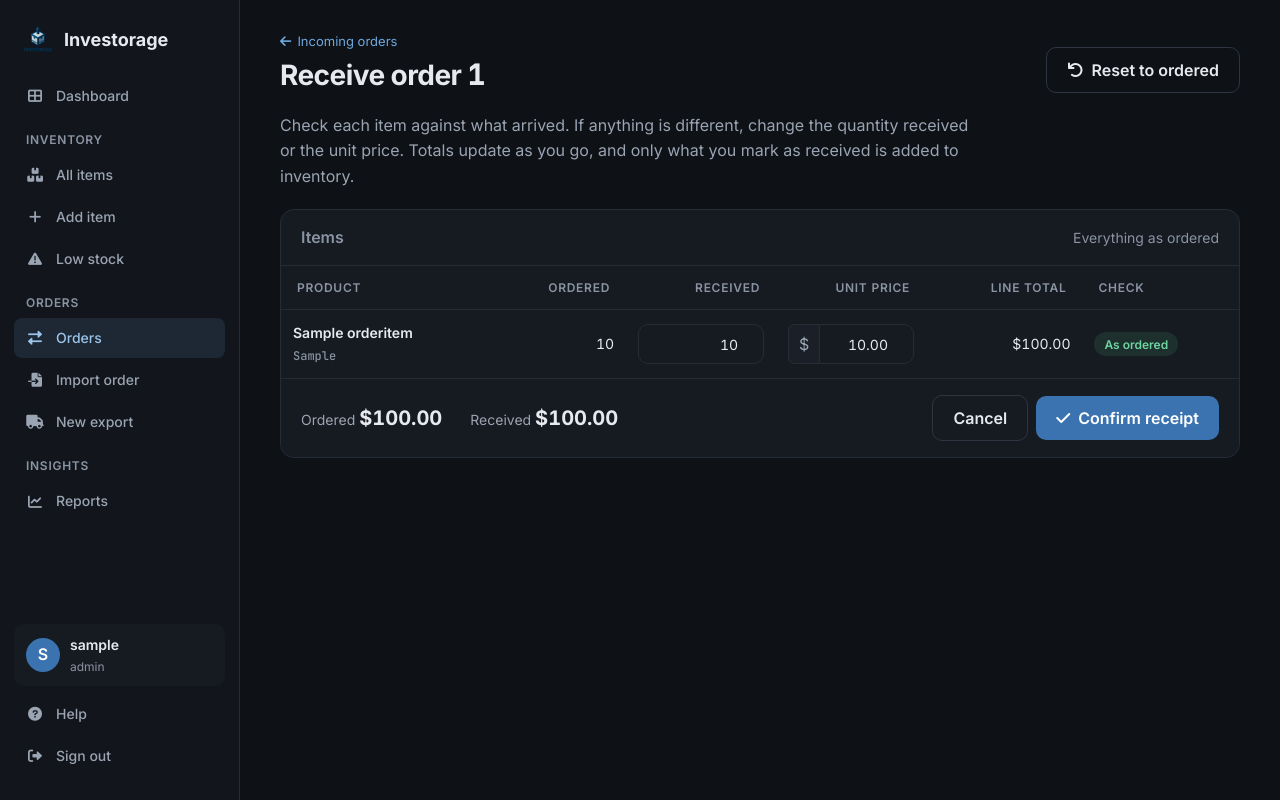
After one commit to AndrewPuig77/Investorage, a PHP site: page /receiveOrder.php?orderID=1 in a window 1280 px wide. The commit adds this page. Run offline with PHP 8.4, Linux system fonts and the light colour scheme; the visitor is signed in with stand-in values (Sample User, id 1); tables that the repository leaves empty hold one stand-in row (values such as "Sample post").

Commit message:
Check a delivery against the order before receiving it
Mark received now opens a Receive order screen listing each item with
what was ordered. Change the quantity received or the unit price for
anything that differs; each row says As ordered, Short N, N extra, Not
received or Price changed, and the order total recalculates beside the
original.

confirmOrder.php then saves what arrived to the order lines, sets the
order total to what was received, adds only received quantities to
inventory as In-Stock, and logs each line with any difference. It runs
in one transaction, validates every quantity and price, refuses a
delivery where nothing arrived, and now checks the order belongs to
the user's warehouse.

```diff
--- a/public/exportOrder.php
+++ b/public/exportOrder.php
@@ -140,11 +140,7 @@ echo $license;
       <a class="btn btn-secondary" href="exportOrder.php?<?php echo $downloadQuery('pdf'); ?>" target="_blank"><i class="fas fa-file-pdf" aria-hidden="true"></i> PDF</a>
       <?php if ($isPending): ?>
         <a class="btn btn-secondary" href="editOrder.php?orderID=<?php echo urlencode($orderID); ?>"><i class="fas fa-pen" aria-hidden="true"></i> Edit</a>
-        <form action="actions/confirmOrder.php" method="post" class="d-inline"
-              onsubmit="return confirm('Mark this order as received? Its items will be added to inventory.');">
-          <input type="hidden" name="orderID" value="<?php echo htmlspecialchars($orderID); ?>">
-          <button type="submit" class="btn btn-primary"><i class="fas fa-check" aria-hidden="true"></i> Mark received</button>
-        </form>
+        <a class="btn btn-primary" href="receiveOrder.php?orderID=<?php echo urlencode($orderID); ?>"><i class="fas fa-check" aria-hidden="true"></i> Mark received</a>
       <?php endif; ?>
     </header>
 
--- a/public/includes/indexElements.php
+++ b/public/includes/indexElements.php
@@ -620,7 +620,7 @@ $navActive = '
     ' . $appNavLink('addInventory.php', 'fas fa-plus', 'Add item') . '
     ' . $appNavLink('lowstockReport.php', 'fas fa-exclamation-triangle', 'Low stock') . '
     <div class="app-nav-label">Orders</div>
-    ' . $appNavLink('orderManagement.php', 'fas fa-exchange-alt', 'Orders', ['editOrder.php', 'exportOrder.php', 'exportWarehouseView.php', 'exportWarehouseManagement.php']) . '
+    ' . $appNavLink('orderManagement.php', 'fas fa-exchange-alt', 'Orders', ['editOrder.php', 'receiveOrder.php', 'exportOrder.php', 'exportWarehouseView.php', 'exportWarehouseManagement.php']) . '
     ' . $appNavLink('orderImport.php', 'fas fa-file-import', 'Import order') . '
     ' . ($navUserRole === 'Staff' ? '' : $appNavLink('warehouseExport.php', 'fas fa-truck', 'New export')) . '
     ' . ($navUserRole === 'Staff' ? '' : '<div class="app-nav-label">Insights</div>' . $appNavLink('inventoryReport.php', 'fas fa-chart-line', 'Reports')) . '
--- /dev/null
+++ b/public/receiveOrder.php
@@ -0,0 +1,354 @@
+<?php
+// receiveOrder.php - check a delivery against the order before adding it to inventory
+session_start();
+include 'includes/connection.php';
+include 'includes/indexElements.php';
+error_reporting(E_ALL);
+ini_set('display_errors', 1);
+
+if (!isset($_SESSION["userID"], $_SESSION["GroupID"])) {
+    header("Location: logIn.php");
+    exit();
+}
+$GroupID = $_SESSION["GroupID"];
+$orderID = $_GET['orderID'] ?? '';
+
+function backToOrders($text) {
+    header("Location: orderManagement.php?error=" . urlencode($text));
+    exit();
+}
+
+if (!is_string($orderID) || $orderID === '') {
+    backToOrders("Choose an order to receive.");
+}
+
+// The order, if it was placed by someone in this warehouse
+$stmt = $conn->prepare("
+    SELECT o.* FROM Orders o
+    INNER JOIN RoleAccess r ON o.UserID = r.UserID
+    WHERE o.OrderID = ? AND r.GroupID = ?
+");
+$stmt->bind_param("si", $orderID, $GroupID);
+$stmt->execute();
+$order = $stmt->get_result()->fetch_assoc();
+$stmt->close();
+
+if (!$order) {
+    backToOrders("That order isn't in your warehouse.");
+}
+if ($order['OrderStatus'] !== 'pending') {
+    header("Location: exportOrder.php?" . http_build_query(['orderID' => $orderID, 'type' => 'web']));
+    exit();
+}
+
+$stmt = $conn->prepare("SELECT * FROM OrderItems WHERE OrderID = ? ORDER BY id");
+$stmt->bind_param("s", $orderID);
+$stmt->execute();
+$items = $stmt->get_result()->fetch_all(MYSQLI_ASSOC);
+$stmt->close();
+$conn->close();
+
+$orderedTotal = 0.0;
+foreach ($items as $item) {
+    $orderedTotal += (float) $item['SalesPrice'] * (int) ($item['Quantity'] ?? $item['Stock']);
+}
+?>
+<!DOCTYPE html>
+<html lang="en">
+<head>
+    <?php echo $head; ?>
+    <title>Receive order <?php echo htmlspecialchars($orderID); ?> | Investorage</title>
+    <style>
+        .receive-table td {
+            padding: 12px 12px;
+        }
+
+        .receive-table .input-cell {
+            width: 150px;
+        }
+
+        .receive-table input.form-control {
+            min-height: 40px;
+            padding: 6px 10px;
+            text-align: right;
+            font-size: 0.875rem;
+            font-variant-numeric: tabular-nums;
+        }
+
+        .receive-table .input-group-text {
+            min-height: 40px;
+            padding: 0 10px;
+            background: var(--card-hover);
+            border: 1px solid var(--border-color);
+            color: var(--text-secondary);
+        }
+
+        .receive-table tr.changed td {
+            background: rgba(224,162,59,.06);
+        }
+
+        .receive-table tr.missing td {
+            background: rgba(229,103,107,.06);
+        }
+
+        .was {
+            margin-top: 4px;
+            font-size: 0.75rem;
+            color: var(--text-muted);
+            text-align: right;
+        }
+
+        .totals {
+            display: flex;
+            flex-wrap: wrap;
+            gap: 8px 28px;
+            align-items: baseline;
+            font-size: 0.875rem;
+            color: var(--text-secondary);
+        }
+
+        .totals strong {
+            font-size: 1.25rem;
+            color: var(--text-primary);
+            font-variant-numeric: tabular-nums;
+        }
+
+        .totals .diff-down {
+            color: #F5999B;
+        }
+
+        .totals .diff-up {
+            color: #6FD3A1;
+        }
+
+        .confirm-bar {
+            position: sticky;
+            bottom: 0;
+            z-index: 5;
+            display: flex;
+            flex-wrap: wrap;
+            align-items: center;
+            justify-content: space-between;
+            gap: 16px;
+            padding: 16px 20px;
+            border-top: 1px solid var(--border-color);
+            border-radius: 0 0 14px 14px;
+            background: var(--card-bg);
+        }
+
+        .form-error {
+            font-size: 0.8125rem;
+            color: #F5999B;
+        }
+    </style>
+</head>
+<body>
+    <?php echo $navActive; ?>
+
+    <main class="page">
+        <header class="page-header">
+            <div class="titles">
+                <a class="back-link" href="orderManagement.php"><i class="fas fa-arrow-left" aria-hidden="true"></i> Incoming orders</a>
+                <h1>Receive order <span class="mono" style="font-size: inherit"><?php echo htmlspecialchars($orderID); ?></span></h1>
+            </div>
+            <button type="button" class="btn btn-secondary" id="resetAll"><i class="fas fa-undo" aria-hidden="true"></i> Reset to ordered</button>
+        </header>
+
+        <p class="mb-0" style="color: var(--text-secondary); max-width: 70ch">
+            Check each item against what arrived. If anything is different, change the quantity received or the unit price. Totals update as you go, and only what you mark as received is added to inventory.
+        </p>
+
+        <?php if (empty($items)): ?>
+            <section class="panel">
+                <div class="empty-state">
+                    <h2>This order has no items</h2>
+                    <p>There is nothing to receive. You can delete the order from the orders list.</p>
+                    <a href="orderManagement.php" class="btn btn-secondary">Back to orders</a>
+                </div>
+            </section>
+        <?php else: ?>
+        <form action="actions/confirmOrder.php" method="post" id="receiveForm" class="panel" novalidate>
+            <input type="hidden" name="orderID" value="<?php echo htmlspecialchars($orderID); ?>">
+
+            <div class="panel-bar">
+                <h2 class="panel-title">Items</h2>
+                <span id="changeSummary">Everything as ordered</span>
+            </div>
+
+            <div class="table-wrap">
+                <table class="data-table receive-table" style="min-width: 860px">
+                    <thead>
+                        <tr>
+                            <th>Product</th>
+                            <th class="num">Ordered</th>
+                            <th class="input-cell num">Received</th>
+                            <th class="input-cell num">Unit price</th>
+                            <th class="num">Line total</th>
+                            <th>Check</th>
+                        </tr>
+                    </thead>
+                    <tbody>
+                    <?php foreach ($items as $item):
+                        $id      = (int) $item['id'];
+                        $ordered = (int) ($item['Quantity'] ?? $item['Stock']);
+                        $price   = number_format((float) $item['SalesPrice'], 2, '.', '');
+                        $name    = htmlspecialchars($item['Name']);
+                    ?>
+                        <tr data-ordered="<?php echo $ordered; ?>" data-price="<?php echo $price; ?>">
+                            <td>
+                                <div style="font-weight: 600"><?php echo $name; ?></div>
+                                <div class="cell-sub mono"><?php echo htmlspecialchars($item['SKU']); ?></div>
+                            </td>
+                            <td class="num"><?php echo number_format($ordered); ?></td>
+                            <td class="input-cell">
+                                <input type="number" class="form-control qty-input" name="received[<?php echo $id; ?>]"
+                                       min="0" step="1" value="<?php echo $ordered; ?>" required
+                                       aria-label="Quantity of <?php echo $name; ?> received">
+                            </td>
+                            <td class="input-cell">
+                                <div class="input-group">
+                                    <span class="input-group-text">$</span>
+                                    <input type="number" class="form-control price-input" name="price[<?php echo $id; ?>]"
+                                           min="0" step="0.01" value="<?php echo $price; ?>" required
+                                           aria-label="Unit price of <?php echo $name; ?>">
+                                </div>
+                                <div class="was price-was" hidden>was $<?php echo number_format((float) $price, 2); ?></div>
+                            </td>
+                            <td class="num line-total">$<?php echo number_format($ordered * (float) $price, 2); ?></td>
+                            <td class="row-status"><span class="pill pill-ok">As ordered</span></td>
+                        </tr>
+                    <?php endforeach; ?>
+                    </tbody>
+                </table>
+            </div>
+
+            <div class="confirm-bar">
+                <div class="totals" aria-live="polite">
+                    <span>Ordered <strong>$<?php echo number_format($orderedTotal, 2); ?></strong></span>
+                    <span>Received <strong id="receivedTotal">$<?php echo number_format($orderedTotal, 2); ?></strong></span>
+                    <span id="totalDiff"></span>
+                </div>
+                <div class="d-flex align-items-center gap-2 flex-wrap">
+                    <span class="form-error" id="formError" hidden></span>
+                    <a href="orderManagement.php" class="btn btn-secondary">Cancel</a>
+                    <button type="submit" class="btn btn-primary"><i class="fas fa-check" aria-hidden="true"></i> Confirm receipt</button>
+                </div>
+            </div>
+        </form>
+        <?php endif; ?>
+    </main>
+
+    <?php include 'includes/flash.php'; ?>
+    <script>
+    document.addEventListener('DOMContentLoaded', function () {
+        const form = document.getElementById('receiveForm');
+        if (!form) return;
+        const rows = Array.from(form.querySelectorAll('tbody tr'));
+        const orderedTotal = <?php echo json_encode(round($orderedTotal, 2)); ?>;
+        const money = function (n) {
+            return '$' + n.toLocaleString('en-US', { minimumFractionDigits: 2, maximumFractionDigits: 2 });
+        };
+
+        // Compare one row with the order and describe the difference
+        function checkRow(row) {
+            const ordered = parseInt(row.dataset.ordered, 10);
+            const origPrice = parseFloat(row.dataset.price);
+            const qtyInput = row.querySelector('.qty-input');
+            const priceInput = row.querySelector('.price-input');
+            const qty = parseInt(qtyInput.value, 10);
+            const price = parseFloat(priceInput.value);
+            const valid = qtyInput.value !== '' && qty >= 0 && priceInput.value !== '' && price >= 0;
+
+            row.querySelector('.line-total').textContent = valid ? money(qty * price) : '–';
+            const priceChanged = valid && Math.abs(price - origPrice) > 0.004;
+            row.querySelector('.price-was').hidden = !priceChanged;
+
+            const notes = [];
+            let pill = 'pill-ok';
+            if (!valid) {
+                notes.push('Check the numbers');
+                pill = 'pill-low';
+            } else if (qty === 0) {
+                notes.push('Not received');
+                pill = 'pill-low';
+            } else if (qty < ordered) {
+                notes.push('Short ' + (ordered - qty));
+                pill = 'pill-watch';
+            } else if (qty > ordered) {
+                notes.push((qty - ordered) + ' extra');
+                pill = 'pill-info';
+            }
+            if (priceChanged) {
+                notes.push('Price changed');
+                if (pill === 'pill-ok') pill = 'pill-info';
+            }
+            row.querySelector('.row-status').innerHTML =
+                '<span class="pill ' + pill + '">' + (notes.length ? notes.join(' · ') : 'As ordered') + '</span>';
+            row.classList.toggle('missing', valid && qty === 0);
+            row.classList.toggle('changed', valid && qty !== 0 && notes.length > 0);
+
+            return { valid: valid, changed: notes.length > 0, total: valid ? qty * price : 0, qty: valid ? qty : 0 };
+        }
+
+        function refresh() {
+            let total = 0, changed = 0, invalid = 0;
+            rows.forEach(function (row) {
+                const r = checkRow(row);
+                total += r.total;
+                if (r.changed) changed++;
+                if (!r.valid) invalid++;
+            });
+            document.getElementById('receivedTotal').textContent = money(total);
+            const diff = Math.round((total - orderedTotal) * 100) / 100;
+            const diffEl = document.getElementById('totalDiff');
+            diffEl.className = diff < 0 ? 'diff-down' : diff > 0 ? 'diff-up' : '';
+            diffEl.textContent = diff === 0 ? '' : (diff < 0 ? '−' : '+') + money(Math.abs(diff)) + ' vs ordered';
+            document.getElementById('changeSummary').textContent = changed === 0
+                ? 'Everything as ordered'
+                : changed + (changed === 1 ? ' item differs' : ' items differ') + ' from the order';
+            return { total: total, changed: changed, invalid: invalid };
+        }
+
+        form.addEventListener('input', refresh);
+
+        document.getElementById('resetAll').addEventListener('click', function () {
+            rows.forEach(function (row) {
+                row.querySelector('.qty-input').value = row.dataset.ordered;
+                row.querySelector('.price-input').value = row.dataset.price;
+            });
+            refresh();
+        });
+
+        form.addEventListener('submit', function (e) {
+            const state = refresh();
+            const error = document.getElementById('formError');
+            error.hidden = true;
+            const anyReceived = rows.some(function (row) { return parseInt(row.querySelector('.qty-input').value, 10) > 0; });
+
+            if (state.invalid > 0) {
+                e.preventDefault();
+                error.textContent = 'Quantities must be whole numbers and prices 0 or more.';
+                error.hidden = false;
+                return;
+            }
+            if (!anyReceived) {
+                e.preventDefault();
+                error.textContent = 'Nothing is marked as received. If nothing arrived, keep the order pending or delete it.';
+                error.hidden = false;
+                return;
+            }
+            const message = state.changed === 0
+                ? 'Everything arrived as ordered. Add it to inventory?'
+                : state.changed + (state.changed === 1 ? ' item differs' : ' items differ') + ' from the order. The order total becomes ' +
+                  money(state.total) + '. Add what arrived to inventory?';
+            if (!window.confirm(message)) {
+                e.preventDefault();
+            }
+        });
+
+        refresh();
+    });
+    </script>
+    <?php echo $footer; ?>
+</body>
+</html>
```
Also changed, not shown: public/actions/confirmOrder.php (+141 -96 lines), public/orderManagement.php (+2 -5 lines).
